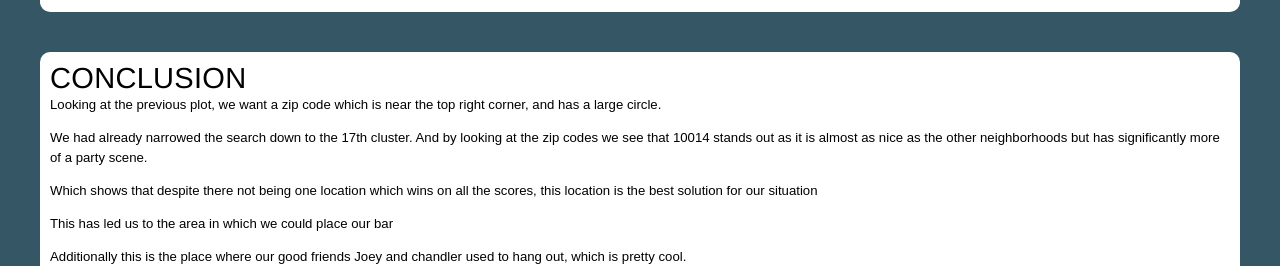
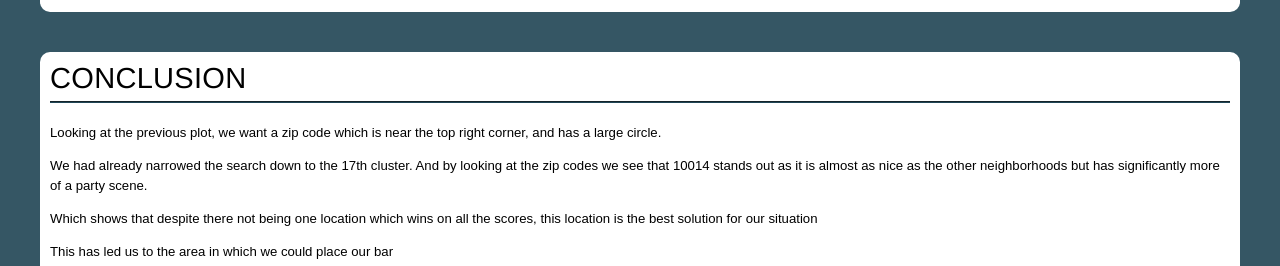
Before and after one commit to cschleidt/sdaav, a plain HTML site: page index.html in a window 1280 px wide. Shown: the part 3299-3565 px from the top of the page. Drawn offline with nearby package versions, Linux system fonts and the light colour scheme.

Commit message:
textual changes

```diff
--- a/index.html
+++ b/index.html
@@ -314,12 +314,15 @@ c                    <div id="clusterselectionbar" style="float: left; text-alig
             </article>
             <article>
                 <h2>Conclusion</h2>
+                <div class='line'></div>
+                <p></p>
 				<p> Looking at the previous plot, we want a zip code which is near the top right corner, and has a large circle. </p>
 				<p> We had already narrowed the search down to the 17th cluster. And by looking at the zip codes we see that 10014 stands out
 				as it is almost as nice as the other neighborhoods but has significantly more of a party scene. </p>
 				<p>Which shows that despite there not being one location which wins on all the scores, this location is the best solution for our situation </p>
 				<p> This has led us to the area in which we could place our bar </p>
 				<p> Additionally this is the place where our good friends Joey and chandler used to hang out, which is pretty cool. </p>
+                <p></p>
 				<div style="text-align: center; width 100%">
 					<div style="margin:0 auto; width 60%">
 				<iframe src="https://www.google.com/maps/embed?pb=!1m0!3m2!1sda!2sdk!4v1494242846192!6m8!1m7!1sik_vxJdQRZjSp82zCEUMvA!2m2!1d40.73244978231181!2d-74.00540686450228!3f101.9853927016739!4f10.537317391512147!5f0.7820865974627469"  width="600" height="450" frameborder="0" style="border:0;" allowfullscreen></iframe>
```
